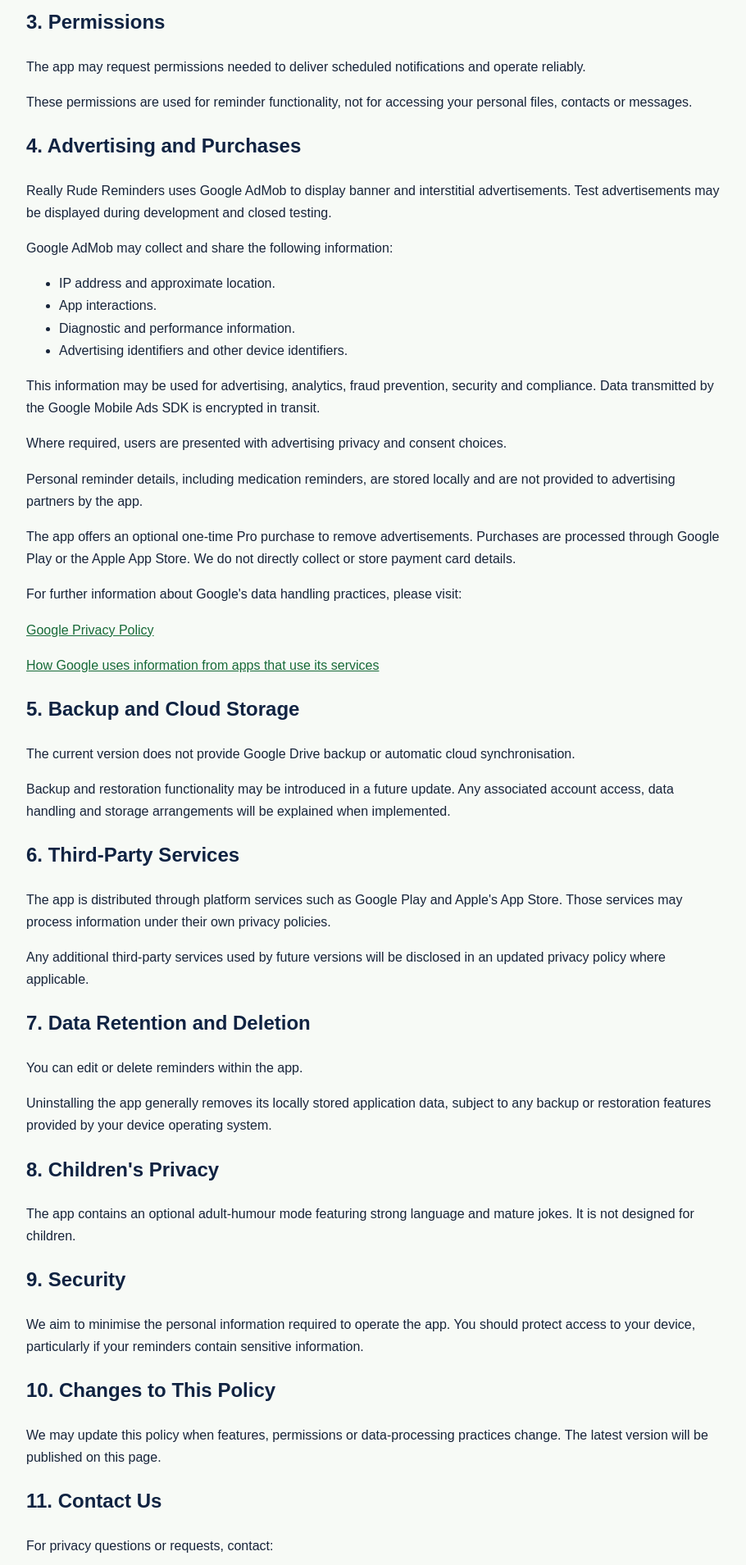
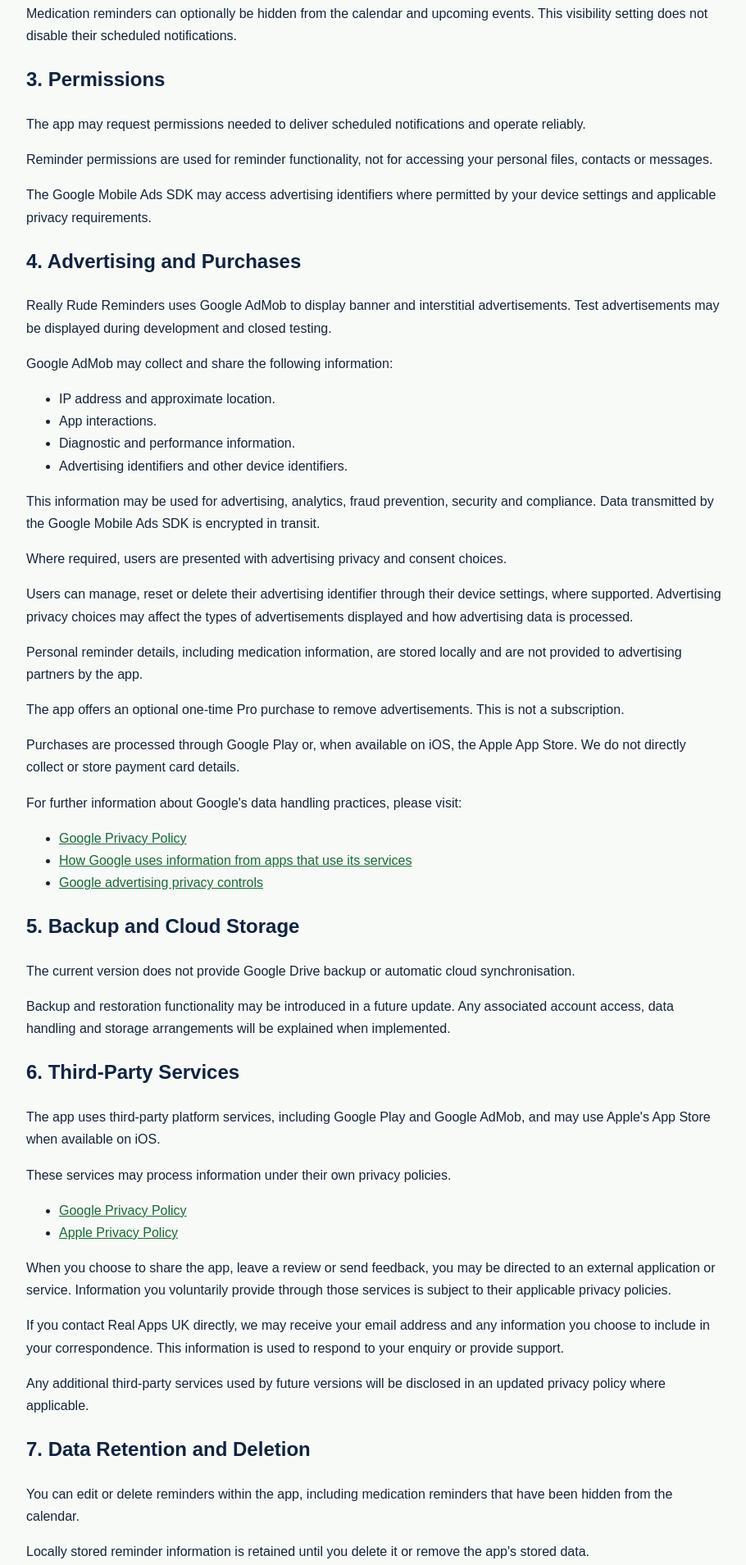
Before and after one commit to lydanial/real-apps-uk, a plain HTML site: page really-rude-reminders/privacy.html in a window 1280 px wide. Shown: the part 685-2594 px from the top of the page at 82% size, without its empty margins (183-1093 px from the left). Drawn offline with Linux system fonts and the light colour scheme.

Commit message:
Update privacy.html

```diff
--- a/really-rude-reminders/privacy.html
+++ b/really-rude-reminders/privacy.html
@@ -1,6 +1,6 @@
 
 <!DOCTYPE html>
-<html lang="en">
+<html lang="en-GB">
 <head>
   <meta charset="UTF-8">
   <meta name="viewport" content="width=device-width, initial-scale=1">
@@ -16,24 +16,31 @@
       background: #f7faf6;
     }
     h1, h2 { color: #102342; }
-    h1 { border-bottom: 4px solid #67c927; padding-bottom: 12px; }
+    h1 {
+      border-bottom: 4px solid #67c927;
+      padding-bottom: 12px;
+    }
     a { color: #176a38; }
-    footer { margin-top: 40px; font-size: 14px; color: #555; }
+    footer {
+      margin-top: 40px;
+      font-size: 14px;
+      color: #555;
+    }
   </style>
 </head>
 <body>
 
 <h1>Really Rude Reminders - Privacy Policy</h1>
 
-<p><strong>Last updated: 16 November 2026</strong></p>
+<p><strong>Last updated: 24 November 2026</strong></p>
 
 <p>Really Rude Reminders is a reminder and calendar application developed by Real Apps UK. We respect your privacy and aim to keep your personal information under your control.</p>
 
 <h2>1. Information You Enter</h2>
 
-<p>The app allows you to create reminders containing information such as titles, dates, times, categories and recurring schedules.</p>
+<p>The app allows you to create reminders containing information such as titles, dates, times, categories and recurring schedules, including medication reminders.</p>
 
-<p>Reminder information is stored locally on your device for the app to function. You do not need to create an online account to use the current version.</p>
+<p>Reminder information is stored locally on your device for the app to function. You do not need to create an online account to use the app.</p>
 
 <p>Real Apps UK does not operate a server that receives or stores your reminder entries in the current version.</p>
 
@@ -45,12 +52,15 @@
 
 <p>Reminder details may appear in notifications on your device, depending on your notification and lock-screen settings.</p>
 
+<p>Medication reminders can optionally be hidden from the calendar and upcoming events. This visibility setting does not disable their scheduled notifications.</p>
+
 <h2>3. Permissions</h2>
 
 <p>The app may request permissions needed to deliver scheduled notifications and operate reliably.</p>
 
-<p>These permissions are used for reminder functionality, not for accessing your personal files, contacts or messages.</p>
+<p>Reminder permissions are used for reminder functionality, not for accessing your personal files, contacts or messages.</p>
 
+<p>The Google Mobile Ads SDK may access advertising identifiers where permitted by your device settings and applicable privacy requirements.</p>
 
 <h2>4. Advertising and Purchases</h2>
 
@@ -69,15 +79,21 @@
 
 <p>Where required, users are presented with advertising privacy and consent choices.</p>
 
-<p>Personal reminder details, including medication reminders, are stored locally and are not provided to advertising partners by the app.</p>
+<p>Users can manage, reset or delete their advertising identifier through their device settings, where supported. Advertising privacy choices may affect the types of advertisements displayed and how advertising data is processed.</p>
 
-<p>The app offers an optional one-time Pro purchase to remove advertisements. Purchases are processed through Google Play or the Apple App Store. We do not directly collect or store payment card details.</p>
+<p>Personal reminder details, including medication information, are stored locally and are not provided to advertising partners by the app.</p>
+
+<p>The app offers an optional one-time Pro purchase to remove advertisements. This is not a subscription.</p>
+
+<p>Purchases are processed through Google Play or, when available on iOS, the Apple App Store. We do not directly collect or store payment card details.</p>
 
 <p>For further information about Google's data handling practices, please visit:</p>
 
-<p><a href="https://policies.google.com/privacy">Google Privacy Policy</a></p>
-
-<p><a href="https://policies.google.com/technologies/partner-sites">How Google uses information from apps that use its services</a></p>
+<ul>
+  <li><a href="https://policies.google.com/privacy">Google Privacy Policy</a></li>
+  <li><a href="https://policies.google.com/technologies/partner-sites">How Google uses information from apps that use its services</a></li>
+  <li><a href="https://myadcenter.google.com/">Google advertising privacy controls</a></li>
+</ul>
 
 <h2>5. Backup and Cloud Storage</h2>
 
@@ -87,23 +103,44 @@
 
 <h2>6. Third-Party Services</h2>
 
-<p>The app is distributed through platform services such as Google Play and Apple's App Store. Those services may process information under their own privacy policies.</p>
+<p>The app uses third-party platform services, including Google Play and Google AdMob, and may use Apple's App Store when available on iOS.</p>
+
+<p>These services may process information under their own privacy policies.</p>
+
+<ul>
+  <li><a href="https://policies.google.com/privacy">Google Privacy Policy</a></li>
+  <li><a href="https://www.apple.com/legal/privacy/">Apple Privacy Policy</a></li>
+</ul>
+
+<p>When you choose to share the app, leave a review or send feedback, you may be directed to an external application or service. Information you voluntarily provide through those services is subject to their applicable privacy policies.</p>
+
+<p>If you contact Real Apps UK directly, we may receive your email address and any information you choose to include in your correspondence. This information is used to respond to your enquiry or provide support.</p>
 
 <p>Any additional third-party services used by future versions will be disclosed in an updated privacy policy where applicable.</p>
 
 <h2>7. Data Retention and Deletion</h2>
 
-<p>You can edit or delete reminders within the app.</p>
+<p>You can edit or delete reminders within the app, including medication reminders that have been hidden from the calendar.</p>
+
+<p>Locally stored reminder information is retained until you delete it or remove the app's stored data.</p>
 
 <p>Uninstalling the app generally removes its locally stored application data, subject to any backup or restoration features provided by your device operating system.</p>
 
+<p>Advertising data processed by Google is subject to Google's own data retention and deletion policies. Deleting reminders or uninstalling the app does not automatically delete information previously collected by third-party advertising services.</p>
+
+<p>For privacy questions or requests concerning information held directly by Real Apps UK, please contact us using the email address below.</p>
+
 <h2>8. Children's Privacy</h2>
 
-<p>The app contains an optional adult-humour mode featuring strong language and mature jokes. It is not designed for children.</p>
+<p>Really Rude Reminders contains adult humour, strong language and mature jokes. The app is intended for an adult audience and is not designed for children.</p>
 
 <h2>9. Security</h2>
 
-<p>We aim to minimise the personal information required to operate the app. You should protect access to your device, particularly if your reminders contain sensitive information.</p>
+<p>We aim to minimise the personal information required to operate the app.</p>
+
+<p>Data transmitted by the Google Mobile Ads SDK is encrypted in transit.</p>
+
+<p>You should protect access to your device, particularly if your reminders contain sensitive or personal information.</p>
 
 <h2>10. Changes to This Policy</h2>
 
```
